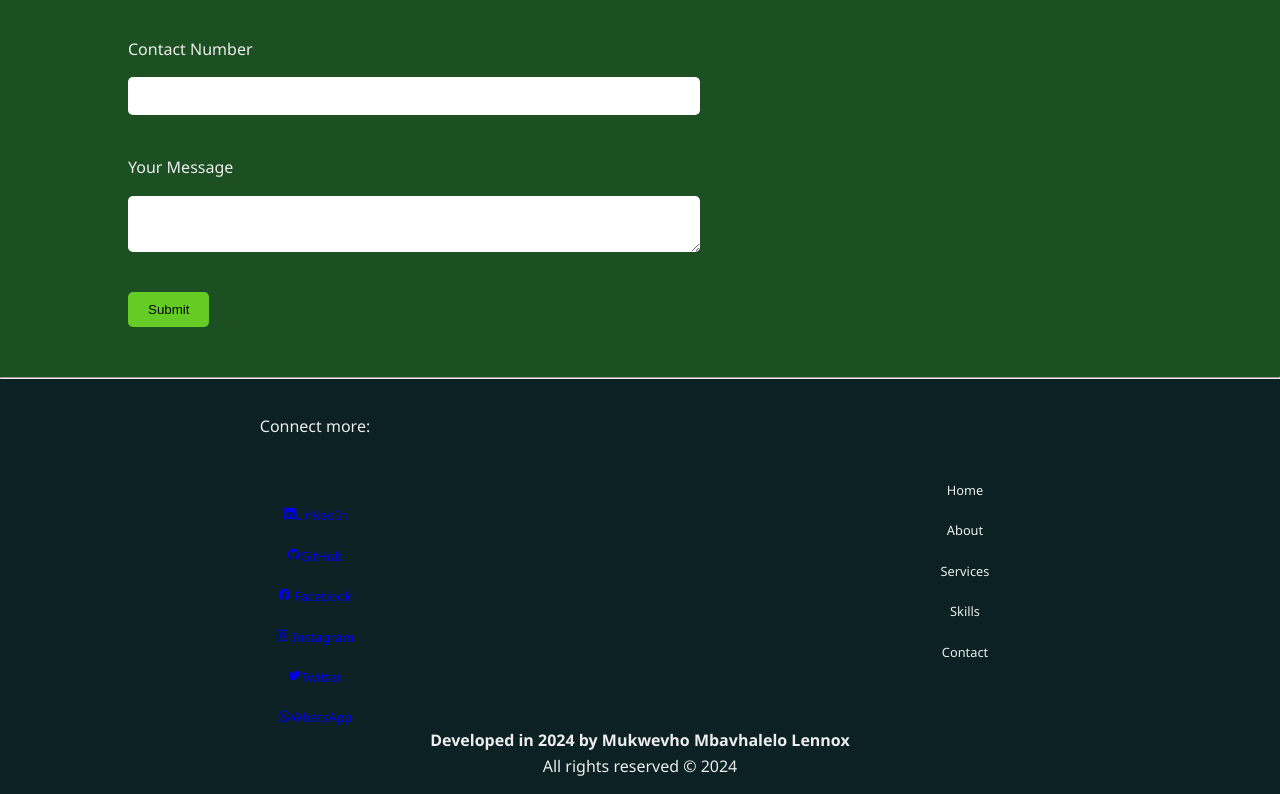
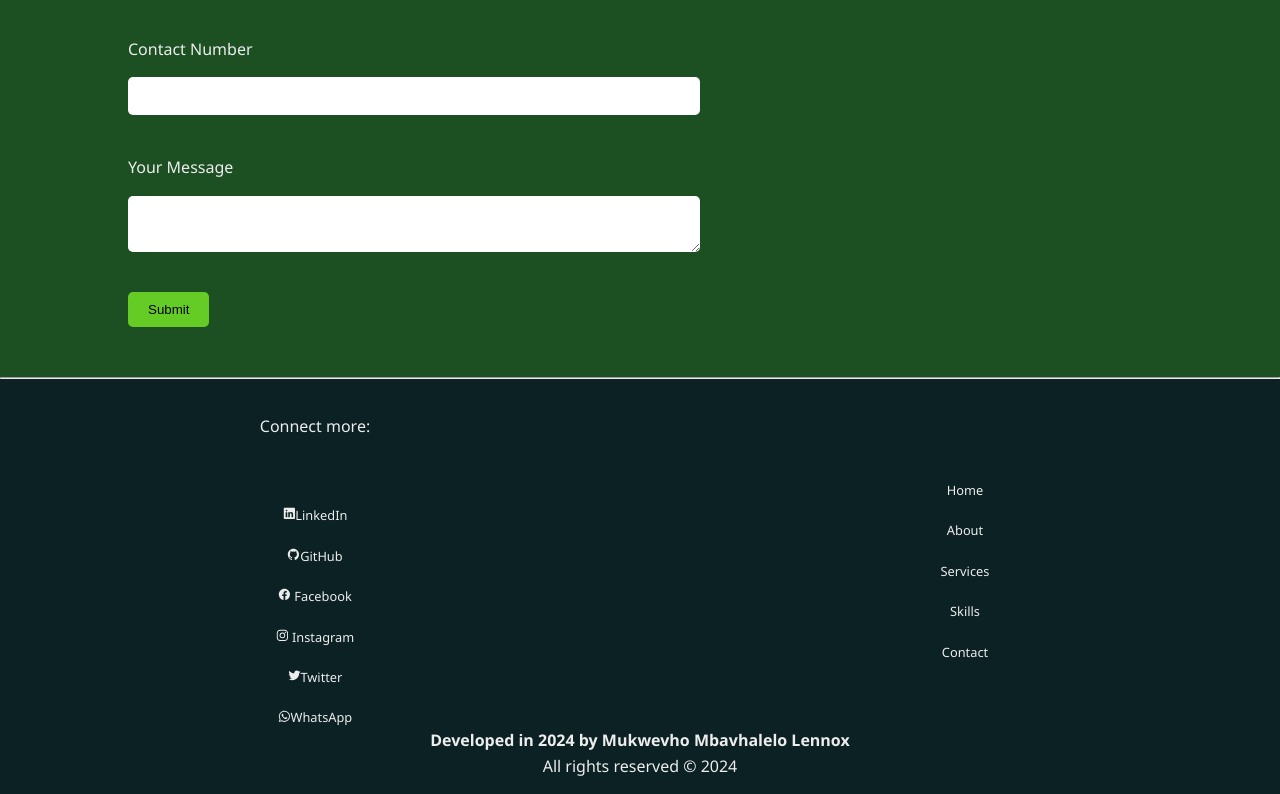
Before and after one commit to Libopai1418/portfolio, a plain HTML site: page index.html in a window 1280 px wide. Shown: the part 2720-3514 px from the top of the page. Drawn offline with nearby package versions, Linux system fonts and the light colour scheme.

Commit message:
Update style.css

```diff
--- a/style.css
+++ b/style.css
@@ -421,7 +421,7 @@ a:hover {
 
 }
 .footer a{
-    /*color: #ededed; */
+    color: #ededed;
     font-size: 0.8rem;
     transition: 0.3s;
     padding: 0;
```
